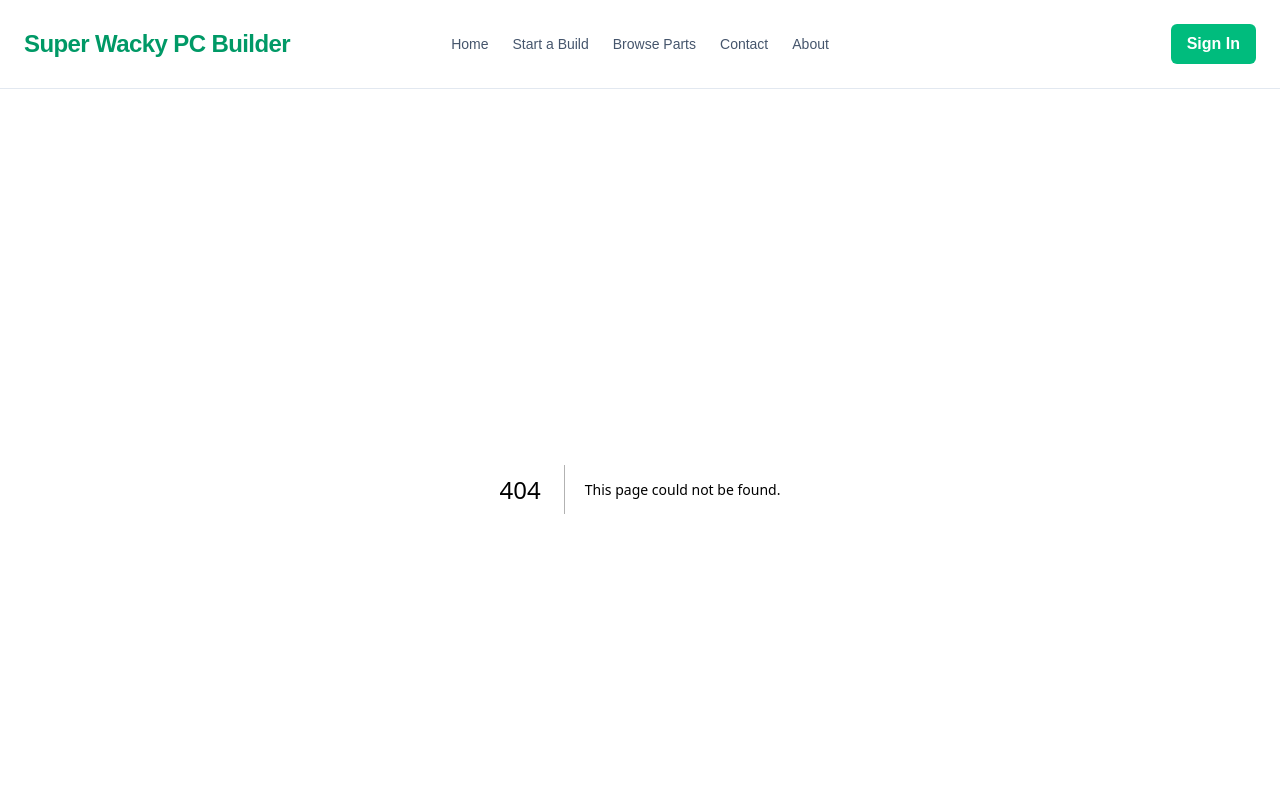
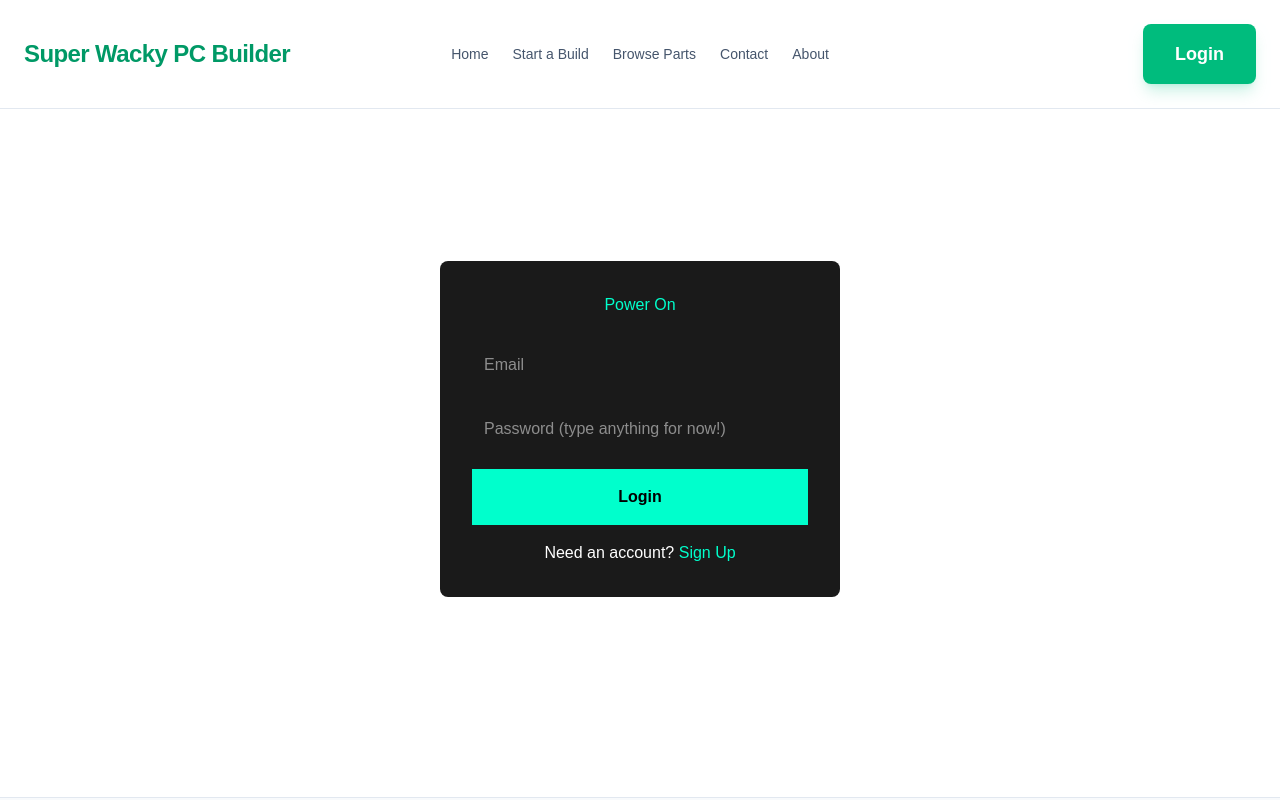
Before and after one commit to Lucas-Fillier/Super-Wacky-PC-building-site, a Next.js app in the folder pcBuilder/: page /login in a window 1280 px wide. Before the commit this address had no page. Shown: the top 800 px of the page. Built offline with nearby package versions, Linux system fonts and the light colour scheme.

Commit message:
backup manual jwt login before switching to nextauth

```diff
--- a/pcBuilder/app/layout.js
+++ b/pcBuilder/app/layout.js
@@ -1,6 +1,7 @@
 import './globals.css';
 import Navbar from '../components/Navbar';
 import Footer from '../components/Footer';
+import AuthProvider from "@/components/AuthProvider";
 
 export const metadata = {
     title: 'Super Wacky PC Builder',
@@ -10,15 +11,17 @@ export const metadata = {
 export default function RootLayout({ children }) {
     return (
         <html lang="en">
-        <body className="bg-slate-50 text-slate-900 dark:bg-slate-900 dark:text-slate-50 font-sans min-h-screen flex flex-col transition-colors duration-200">
-        <Navbar />
+            <body className="bg-slate-50 text-slate-900 dark:bg-slate-900 dark:text-slate-50 font-sans min-h-screen flex flex-col transition-colors duration-200">
+                <AuthProvider>
+                    <Navbar />
 
-        <div className="flex-grow flex flex-col">
-            {children}
-        </div>
+                    <main className="flex-grow flex flex-col">
+                        {children}
+                    </main>
 
-        <Footer />
-        </body>
+                    <Footer />
+                </AuthProvider>
+            </body>
         </html>
     );
 }
--- /dev/null
+++ b/pcBuilder/app/login/page.js
@@ -0,0 +1,55 @@
+import { cookies } from 'next/headers'
+import { redirect } from 'next/navigation'
+import { SignJWT } from 'jose';
+import Link from 'next/link';
+
+
+
+export default async function LoginPage() {
+    async function mockLogin(formData) {
+        "use server"
+
+        const email = formData.get("email");
+        const secret = new TextEncoder().encode('ericstock');
+        const alg = 'HS256';
+        const jwt = await new SignJWT({'email' : "eric.stock@cna.nl.ca"})
+            .setProtectedHeader({alg})
+            .setExpirationTime('1h')
+            .sign(secret)
+        const cookieStore = await cookies();
+        cookieStore.set('session', jwt, { httpOnly: true})
+        redirect('/build')
+    }
+
+    return (
+        <div style={{ display: 'flex', justifyContent: 'center', alignItems: 'center', minHeight: '80vh' }}>
+            <div style={{ width: '400px', padding: '2rem', background: '#1a1a1a', borderRadius: '8px', color: 'white' }}>
+                <h2 style={{ textAlign: 'center', color: '#00ffcc' }}>Power On</h2>
+
+                <form action={mockLogin} style={{ display: 'flex', flexDirection: 'column', gap: '1rem', marginTop: '1.5rem' }}>
+                    <input
+                        type="email"
+                        name="email"
+                        placeholder="Email"
+                        required
+                        style={{ padding: '0.75rem', borderRadius: '4px' }}
+                    />
+                    <input
+                        type="password"
+                        name="password"
+                        placeholder="Password (type anything for now!)"
+                        required
+                        style={{ padding: '0.75rem', borderRadius: '4px' }}
+                    />
+                    <button type="submit" style={{ padding: '1rem', background: '#00ffcc', color: 'black', fontWeight: 'bold', cursor: 'pointer' }}>
+                        Login
+                    </button>
+                </form>
+
+                <p style={{ textAlign: 'center', marginTop: '1rem' }}>
+                    Need an account? <Link href="/register" style={{ color: '#00ffcc' }}>Sign Up</Link>
+                </p>
+            </div>
+        </div>
+    )
+}
--- /dev/null
+++ b/pcBuilder/components/AuthProvider.js
@@ -0,0 +1,11 @@
+"use client"
+
+import {SessionProvider} from "next-auth/react";
+
+export default function AuthProvider({children}){
+    return (
+        <SessionProvider>
+            {children}
+        </SessionProvider>
+    );
+}
--- a/pcBuilder/components/Navbar.js
+++ b/pcBuilder/components/Navbar.js
@@ -13,9 +13,9 @@ export default function Navbar() {
                 <Link href="/about" className="hover:text-emerald-600 dark:hover:text-emerald-400 cursor-pointer transition-colors">About</Link>
             </ul>
 
-            <button className="bg-emerald-500 hover:bg-emerald-400 text-white dark:text-slate-950 px-4 py-2 rounded-md font-semibold transition-colors">
-                Sign In
-            </button>
+            <Link href="/login" className="px-8 py-4 bg-emerald-500 hover:bg-emerald-400 text-white dark:text-slate-950 text-lg font-bold rounded-lg shadow-lg shadow-emerald-500/20 transition-all hover:scale-105">
+                Login
+            </Link>
         </nav>
     );
 }
--- a/pcBuilder/package.json
+++ b/pcBuilder/package.json
@@ -9,8 +9,12 @@
     "lint": "eslint"
   },
   "dependencies": {
+    "@next-auth/mongodb-adapter": "^1.1.3",
+    "bcryptjs": "^3.0.3",
+    "jose": "^6.2.3",
     "mongodb": "^7.4.0",
     "next": "^16.2.7",
+    "next-auth": "^4.24.14",
     "react": "19.2.4",
     "react-dom": "19.2.4"
   },
```
Also changed, not shown: 1 other file (tests, documents, lock files or other folders).
